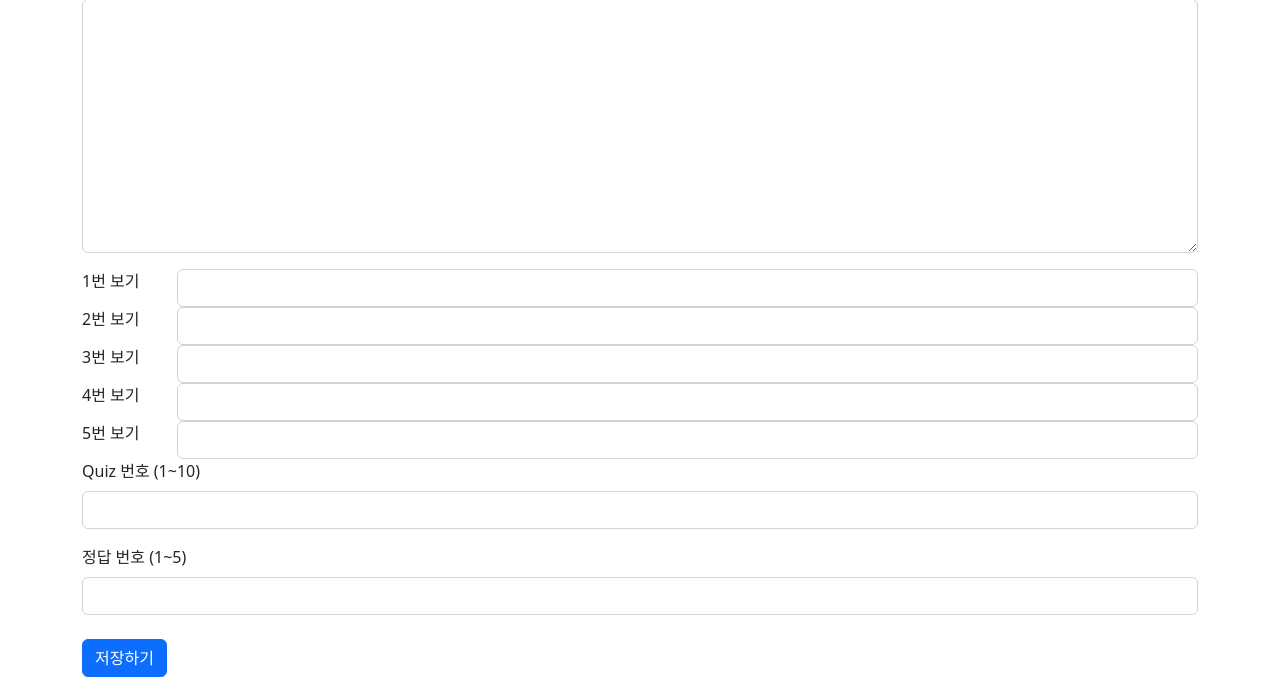
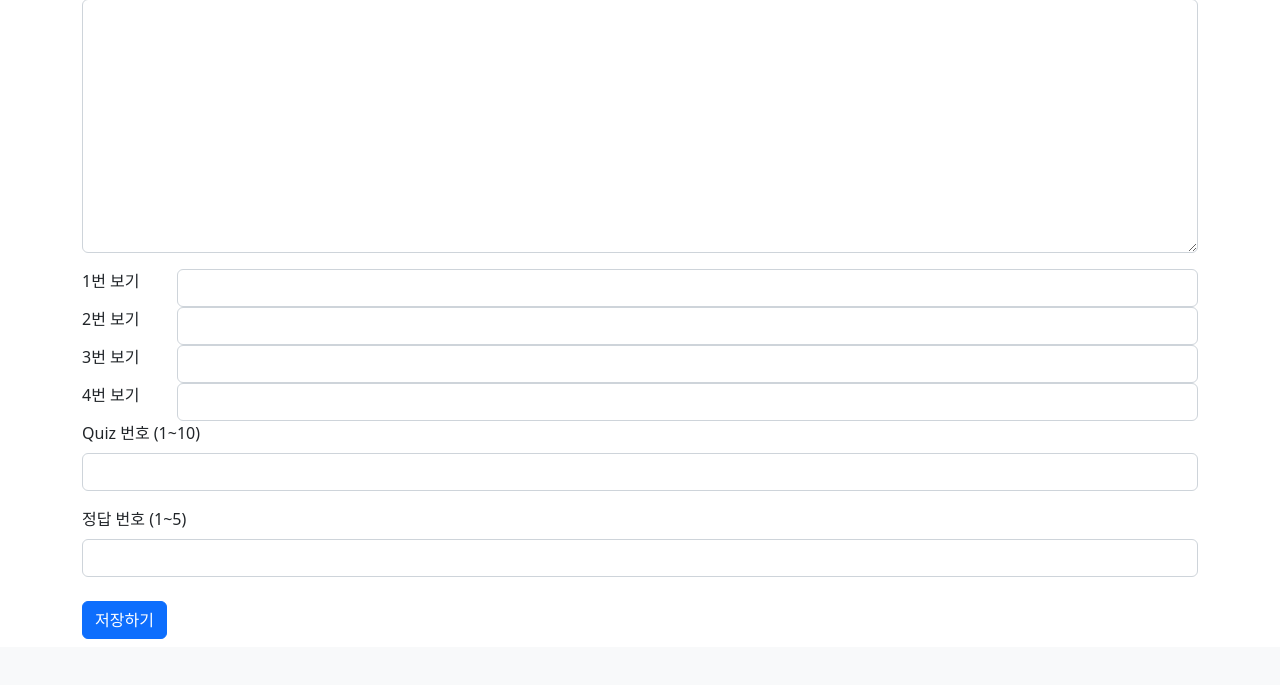
Before and after one commit to pjnw1236/QuizProject, a Spring Boot app: page /admin/quiz/form in a window 1280 px wide. Shown: the part 543-1228 px from the top of the page. After the commit the page ends 1190 px from the top, so only its background shows below. Run offline with Spring Boot 4, Linux system fonts and the light colour scheme; the visitor is signed in with stand-in values (Sample User, id 1); some libraries are stand-ins or nearby versions.

Commit message:
refactor: quiz 5번 선택지 제거

```diff
--- a/src/main/java/com/quiz/dto/QuizRequestDto.java
+++ b/src/main/java/com/quiz/dto/QuizRequestDto.java
@@ -30,8 +30,8 @@ public class QuizRequestDto {
     private String third;
     @NotEmpty(message = "4번 보기는 필수입니다.")
     private String fourth;
-    @NotEmpty(message = "5번 보기는 필수입니다.")
-    private String fifth;
+//    @NotEmpty(message = "5번 보기는 필수입니다.")
+//    private String fifth;
 
     @Range(min=1, max=10, message="Quiz 번호는 1에서 10 사이입니다.")
     private Integer quizNumber;
--- a/src/main/java/com/quiz/dto/QuizResponseDto.java
+++ b/src/main/java/com/quiz/dto/QuizResponseDto.java
@@ -15,7 +15,7 @@ public class QuizResponseDto {
     private String second;
     private String third;
     private String fourth;
-    private String fifth;
+//    private String fifth;
     private int quizNumber;
     private int quizAnswer;
 }
--- a/src/main/java/com/quiz/entity/Quiz.java
+++ b/src/main/java/com/quiz/entity/Quiz.java
@@ -32,7 +32,7 @@ public class Quiz {
     private String second;
     private String third;
     private String fourth;
-    private String fifth;
+//    private String fifth;
 
     private Integer quizNumber;
     private Integer quizAnswer;
@@ -51,7 +51,7 @@ public class Quiz {
         quiz.setSecond(dto.getSecond());
         quiz.setThird(dto.getThird());
         quiz.setFourth(dto.getFourth());
-        quiz.setFifth(dto.getFifth());
+//        quiz.setFifth(dto.getFifth());
         // 퀴즈 번호 및 답
         quiz.setQuizNumber(dto.getQuizNumber());
         quiz.setQuizAnswer(dto.getQuizAnswer());
@@ -75,7 +75,7 @@ public class Quiz {
         dto.setSecond(quiz.getSecond());
         dto.setThird(quiz.getThird());
         dto.setFourth(quiz.getFourth());
-        dto.setFifth(quiz.getFifth());
+//        dto.setFifth(quiz.getFifth());
         // 퀴즈 번호 및 답
         dto.setQuizNumber(quiz.quizNumber);
         dto.setQuizAnswer(quiz.quizAnswer);
--- a/src/main/resources/templates/admin/admin_quiz_form.html
+++ b/src/main/resources/templates/admin/admin_quiz_form.html
@@ -66,15 +66,15 @@
         <input type="text" th:field="*{fourth}" class="form-control">
       </div>
     </div>
-    <div class="row">
-      <p th:if="${#fields.hasErrors('fifth')}" th:errors="*{fifth}" class="text-danger fw-bold"></p>
-      <div class="col-md-1">
-        <label for="fifth" class="form-label">5번 보기 </label>
-      </div>
-      <div class="col-md-11">
-        <input type="text" th:field="*{fifth}" class="form-control">
-      </div>
-    </div>
+<!--    <div class="row">-->
+<!--      <p th:if="${#fields.hasErrors('fifth')}" th:errors="*{fifth}" class="text-danger fw-bold"></p>-->
+<!--      <div class="col-md-1">-->
+<!--        <label for="fifth" class="form-label">5번 보기 </label>-->
+<!--      </div>-->
+<!--      <div class="col-md-11">-->
+<!--        <input type="text" th:field="*{fifth}" class="form-control">-->
+<!--      </div>-->
+<!--    </div>-->
 
     <!-- 퀴즈 번호 및 답 -->
     <div class="mb-3">
```
Also changed, not shown: src/main/resources/templates/admin/admin_quiz_detail.html (+6 -6 lines).
